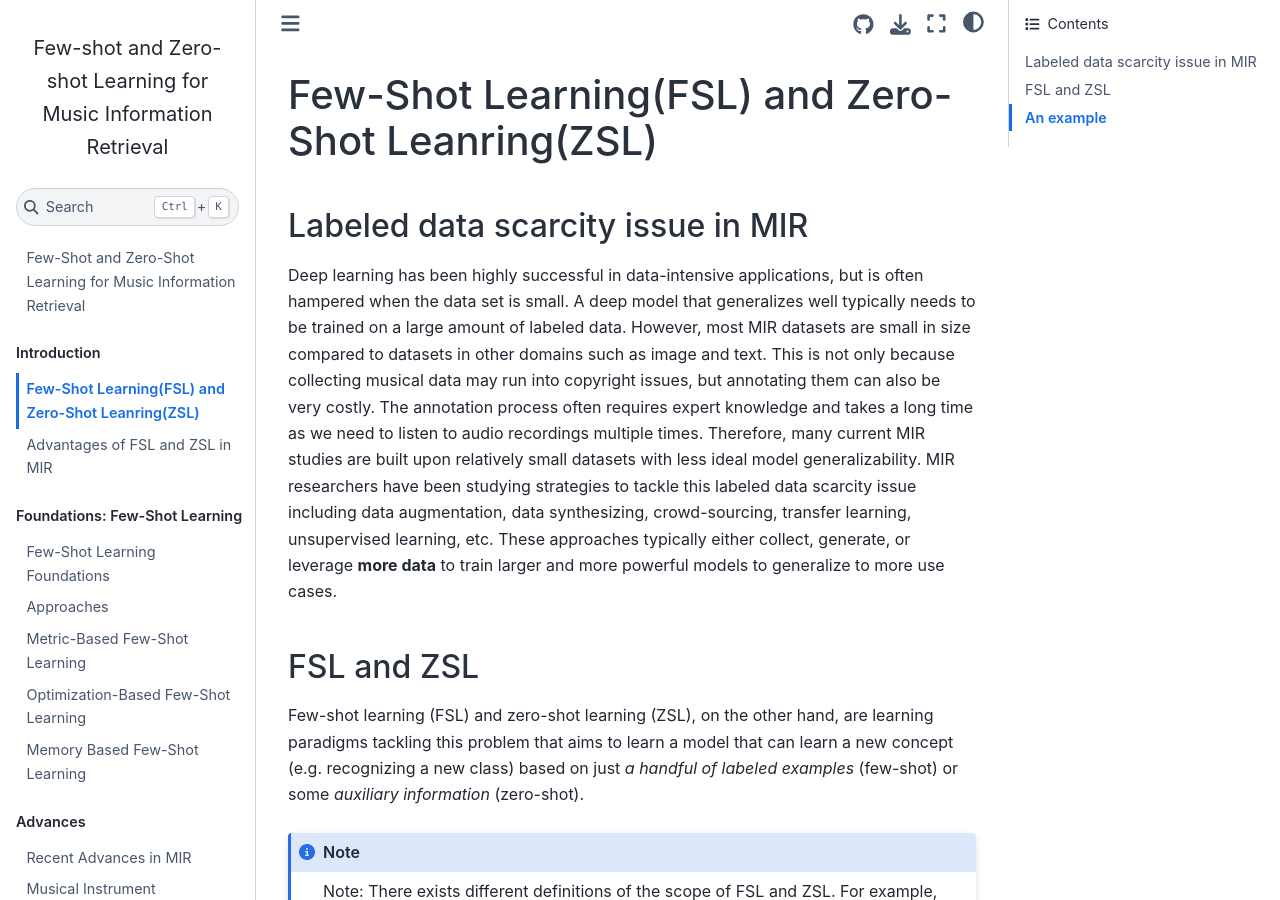
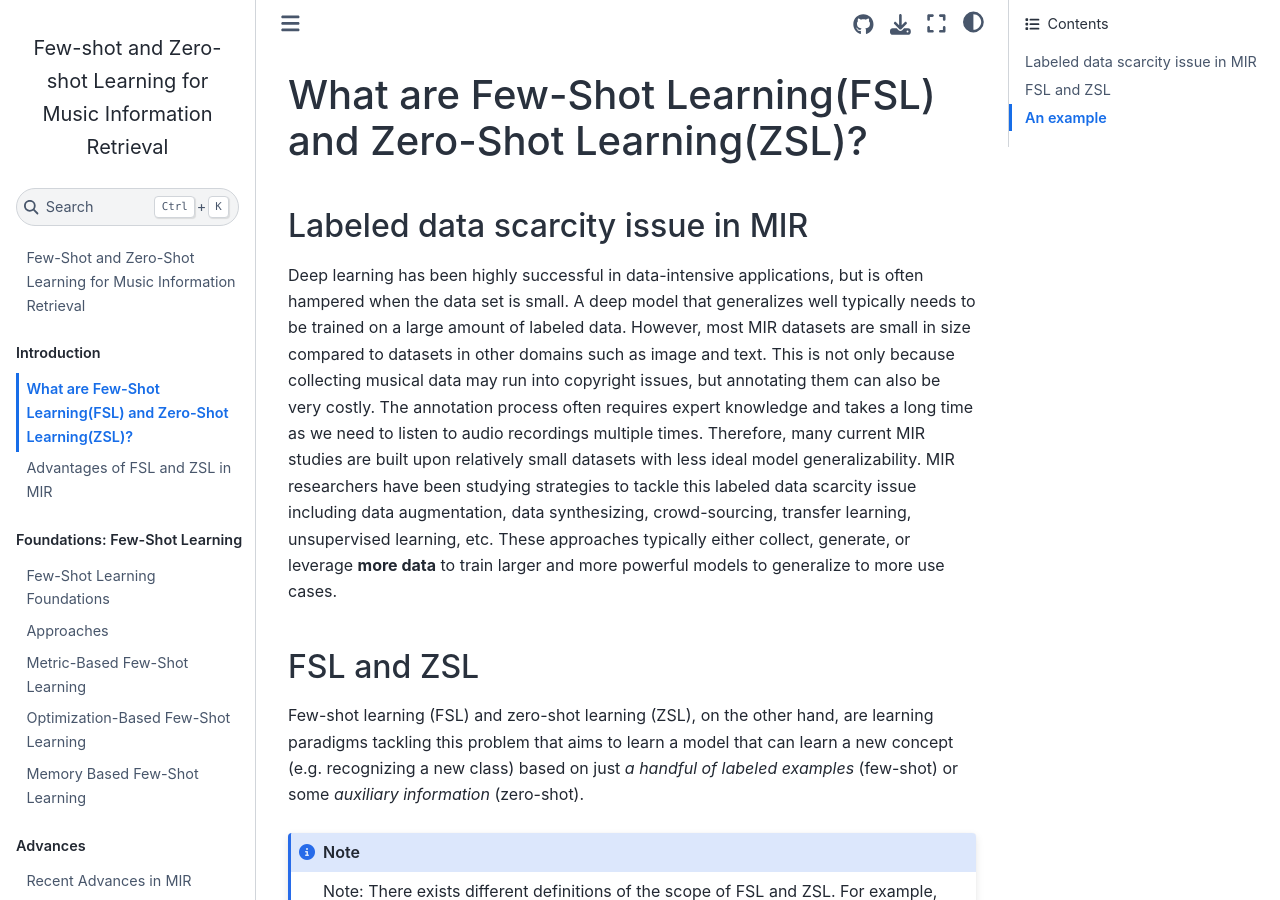
Before and after one commit to music-fsl-zsl/tutorial, a Jupyter Book: the page built from book/intro/fsl-and-zsl.md, in a window 1280 px wide and 900 px high. Built offline with Jupyter Book 1.0.4 settings and Sphinx 7.4.7 and the Sphinx Book theme 1.1.4, drawn with Linux system fonts in a browser that asks for light colours.

Commit message:
update title

```diff
--- a/book/intro/fsl-and-zsl.md
+++ b/book/intro/fsl-and-zsl.md
@@ -1,4 +1,4 @@
-## Few-Shot Learning(FSL) and Zero-Shot Leanring(ZSL)
+## What are Few-Shot Learning(FSL) and Zero-Shot Learning(ZSL)?
 
 ### Labeled data scarcity issue in MIR
 Deep learning has been highly successful in data-intensive applications, but is often hampered when the data set is small. A deep model that generalizes well typically needs to be trained on a large amount of labeled data. However, most MIR datasets are small in size compared to datasets in other domains such as image and text. This is not only because collecting musical data may run into copyright issues, but annotating them can also be very costly. The annotation process often requires expert knowledge and takes a long time as we need to listen to audio recordings multiple times. Therefore, many current MIR studies are built upon relatively small datasets with less ideal model generalizability. MIR researchers have been studying strategies to tackle this labeled data scarcity issue including data augmentation, data synthesizing, crowd-sourcing, transfer learning, unsupervised learning, etc. These approaches typically either collect, generate, or leverage **more data** to train larger and more powerful models to generalize to more use cases.
```
